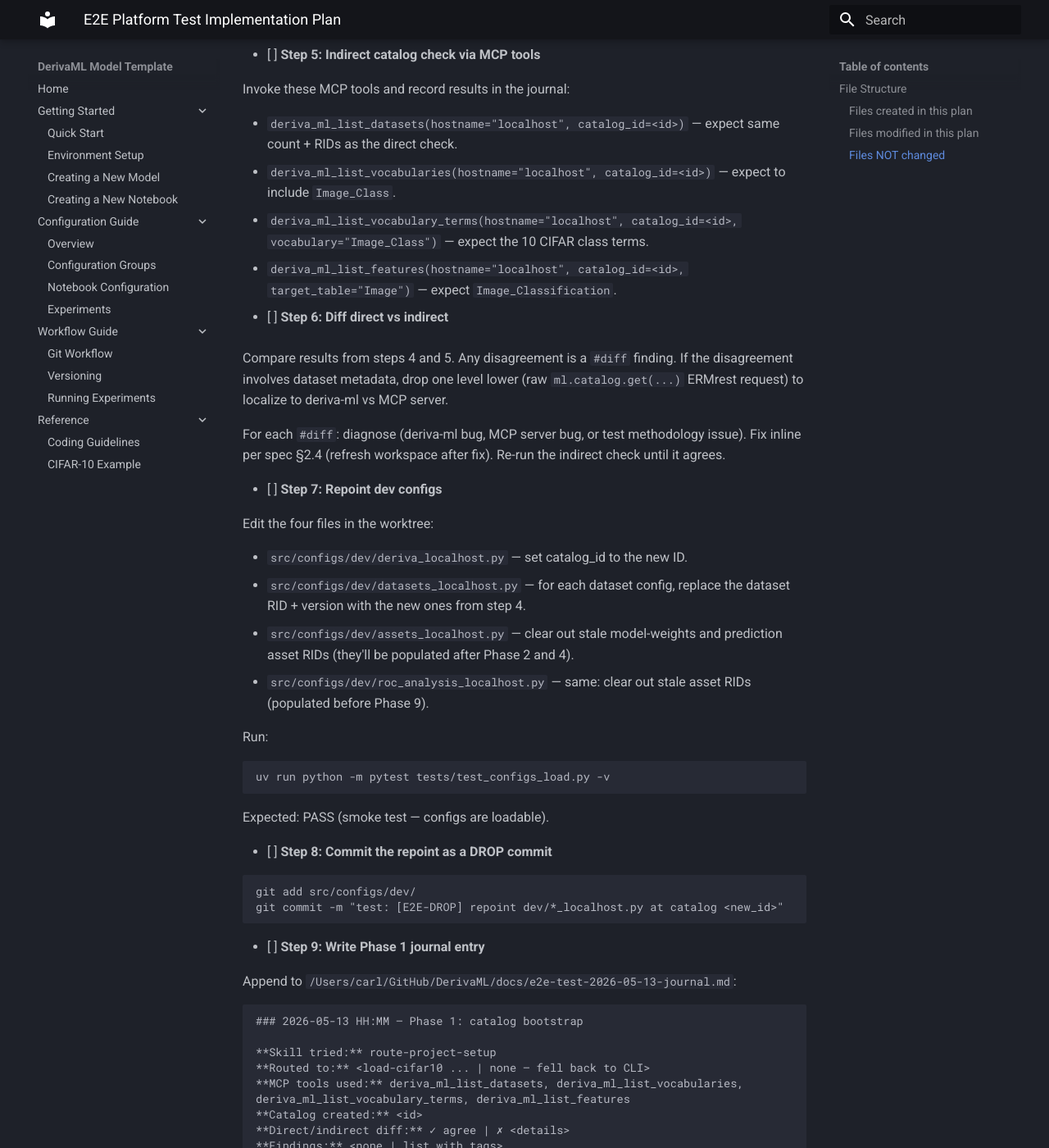
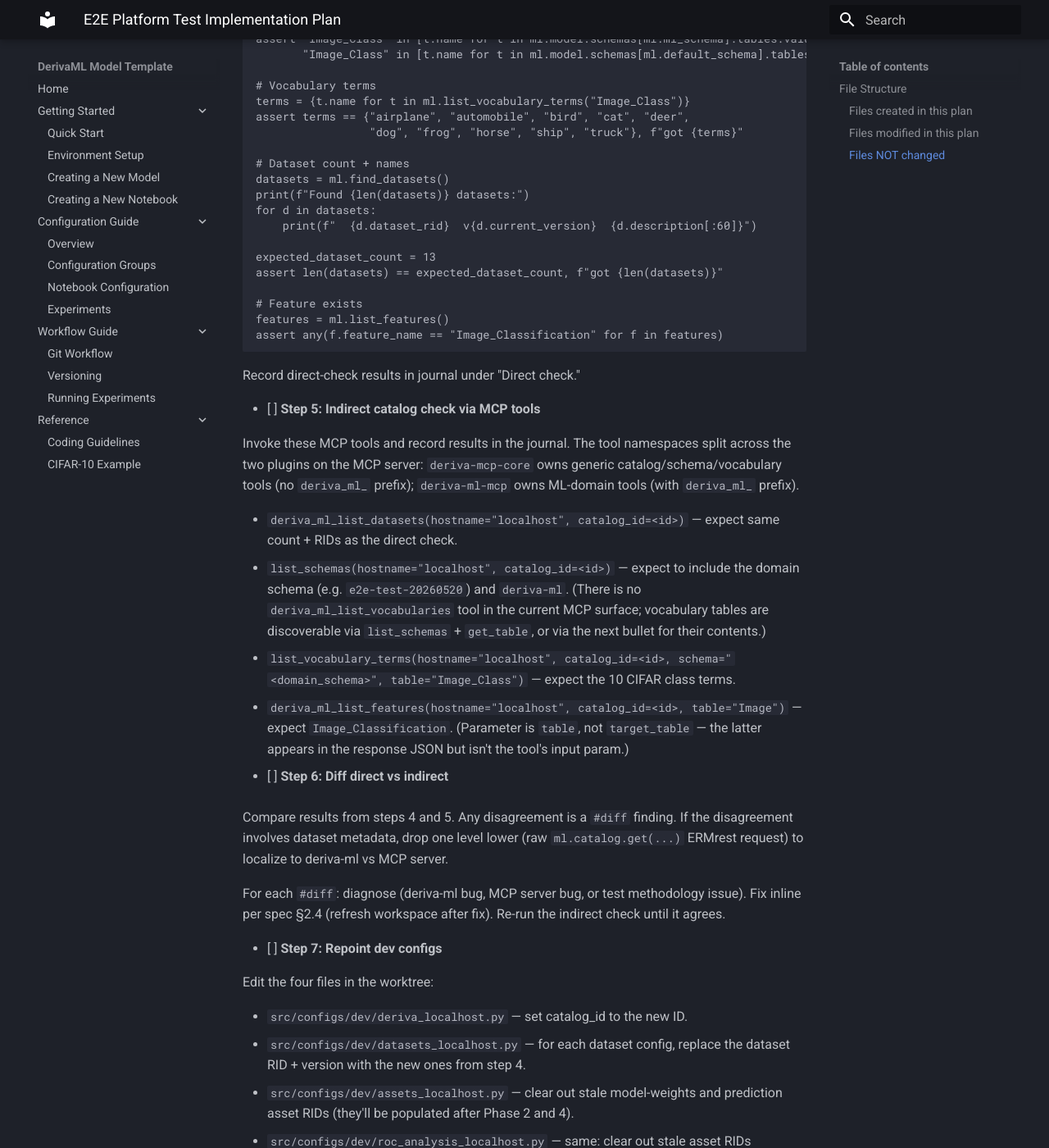
Before and after one commit to informatics-isi-edu/deriva-ml-model-template, an MkDocs documentation site: the page built from docs/superpowers/plans/2026-05-13-e2e-platform-test.md, in a window 1280 px wide and 1400 px high, scrolled down 49957 px. Shown: the whole window at 82% size. Built offline with MkDocs 1.6.1 and Material for MkDocs 9.7.7, drawn with Linux system fonts in a browser that asks for light colours; some of the changed text lies outside the part shown.

Commit message:
D1-D3: refresh e2e plan + spec to match current MCP/skill surface
Three flavors of drift accumulated since the plan was authored
2026-05-13. None changed behavior of the test session — they
made the playbook misleading for future runs.

D1: skill names
  - `route-project-setup` (deriva-ml-skills 1.2.1) → `setup-ml-catalog`
    (1.3.5). Also notes 1.3.5's `disable-model-invocation: true` gate
    on bootstrap skills: an agent-driven run cannot invoke the skill,
    only an explicit user `/deriva-ml:setup-ml-catalog` slash command
    can. Falling back to the CLI in Step 3 is the planned behavior,
    not a `#skill-issue`.
  - `route-run-workflows` (1.2.1) → `deriva-ml:execution-lifecycle`
    (1.3.5). 10 sites in plan + spec.

D2: MCP tool names that don't exist on the current surface
  - `deriva_ml_list_vocabularies` — never existed; vocabulary tables
    are discoverable via `list_schemas` + `get_table` (deriva-mcp-core),
    contents via `list_vocabulary_terms` (also deriva-mcp-core).
  - `deriva_ml_list_vocabulary_terms` — wrong namespace; the actual
    tool is `list_vocabulary_terms` on deriva-mcp-core.
  - `deriva_ml_feature_values` → `deriva_ml_list_feature_values`.
  - `deriva_ml_add_dataset_member` → `deriva_ml_add_dataset_members`
    (plural).

D3: parameter names
  - `deriva_ml_list_features(target_table=...)` → `deriva_ml_list_features(table=...)`.
    `target_table` appears in the response JSON but isn't the tool's
    input param. Same for `deriva_ml_list_feature_values`.

Plus a "date convention" note at the top of the plan: literal
`2026-05-13` references are the plan's authoring date and should
be substituted with the actual test-run date (YYYY-MM-DD) in
branch names, journal paths, and domain-schema names. The plan/spec
file paths themselves keep their authored date as permanent
references. Cross-links the most recent prior session journal
(`docs/e2e-test-2026-05-19-journal.md`) as a worked example.

Smoke test passes: tests/test_configs_load.py.

Co-Authored-By: Claude Opus 4.7 <noreply@anthropic.com>

````diff
--- a/docs/superpowers/plans/2026-05-13-e2e-platform-test.md
+++ b/docs/superpowers/plans/2026-05-13-e2e-platform-test.md
@@ -22,6 +22,22 @@ inspection checkpoint structure.
 (CIFAR-10 CNN), Jupyter (ROC notebook), Claude Code skill plugins.
 
 **Spec:** `docs/superpowers/specs/2026-05-13-e2e-platform-test-design.md`
+
+**Date convention:** Throughout this plan, the literal string
+`2026-05-13` is the **plan's authoring date**, not the test-run date.
+For each actual test execution, substitute the current session's
+date (YYYY-MM-DD) into:
+- the worktree branch name (`e2e-test/<today>`)
+- the journal file path (`docs/e2e-test-<today>-journal.md`)
+- domain-schema names like `e2e-test-<today>` (used by `load-cifar10`'s
+  `--create-catalog` argument)
+- the session-journal header ("E2E Platform Test Session Journal —
+  <today>").
+
+The plan/spec **file paths** keep their authored date (they're the
+permanent reference documents). The most recent prior session journal
+was `docs/e2e-test-2026-05-19-journal.md`; consult it for an example
+of how the substitutions look in practice.
 
 ---
 
@@ -2510,16 +2526,25 @@ Note in the journal: where does the skill write? If RIDs in catalog,
 note as `#skill-issue` and continue with workaround (export before
 cleanup); if repo files, note the path and continue.
 
-- [ ] **Step 2: Try `route-project-setup` skill**
-
+- [ ] **Step 2: Try the bootstrap routing skill**
+
+In `deriva-ml-skills` 1.3.5+, the bootstrap-routing skill is
+`deriva-ml:setup-ml-catalog` (it replaced 1.2.1's `route-project-setup`).
 Phrase the request as a user would: *"Set up a fresh CIFAR-10 catalog
 on localhost for end-to-end testing."*
 
 Observe: which skill fires? Does it route to `load-cifar10`?
 
-If it does NOT fire or routes wrong, this is a `#skill-issue`. Apply
-the meta-loop from spec §4: diagnose, fix via `skill-creator`, reload,
-re-attempt. Journal it.
+**Design note (not a `#skill-issue`):** `setup-ml-catalog` is marked
+`disable-model-invocation: true` in 1.3.5. An agent-driven test run
+**cannot** invoke it — only an explicit user `/deriva-ml:setup-ml-catalog`
+slash command can. The plan therefore expects the agent to fall back
+to the CLI per Step 3, and the journal records the gate as a design
+observation rather than a routing bug.
+
+If the skill does fire when the user invokes it and routes wrong,
+that **is** a `#skill-issue`. Apply the meta-loop from spec §4:
+diagnose, fix via `skill-creator`, reload, re-attempt. Journal it.
 
 - [ ] **Step 3: Execute the catalog-creation command**
 
@@ -2570,16 +2595,26 @@ Record direct-check results in journal under "Direct check."
 
 - [ ] **Step 5: Indirect catalog check via MCP tools**
 
-Invoke these MCP tools and record results in the journal:
+Invoke these MCP tools and record results in the journal. The tool
+namespaces split across the two plugins on the MCP server:
+`deriva-mcp-core` owns generic catalog/schema/vocabulary tools (no
+`deriva_ml_` prefix); `deriva-ml-mcp` owns ML-domain tools (with
+`deriva_ml_` prefix).
 
 - `deriva_ml_list_datasets(hostname="localhost", catalog_id=<id>)` —
   expect same count + RIDs as the direct check.
-- `deriva_ml_list_vocabularies(hostname="localhost", catalog_id=<id>)` —
-  expect to include `Image_Class`.
-- `deriva_ml_list_vocabulary_terms(hostname="localhost", catalog_id=<id>, vocabulary="Image_Class")` —
+- `list_schemas(hostname="localhost", catalog_id=<id>)` —
+  expect to include the domain schema (e.g. `e2e-test-20260520`) and
+  `deriva-ml`. (There is no `deriva_ml_list_vocabularies` tool in
+  the current MCP surface; vocabulary tables are discoverable via
+  `list_schemas` + `get_table`, or via the next bullet for their
+  contents.)
+- `list_vocabulary_terms(hostname="localhost", catalog_id=<id>, schema="<domain_schema>", table="Image_Class")` —
   expect the 10 CIFAR class terms.
-- `deriva_ml_list_features(hostname="localhost", catalog_id=<id>, target_table="Image")` —
-  expect `Image_Classification`.
+- `deriva_ml_list_features(hostname="localhost", catalog_id=<id>, table="Image")` —
+  expect `Image_Classification`. (Parameter is `table`, not
+  `target_table` — the latter appears in the response JSON but isn't
+  the tool's input param.)
 
 - [ ] **Step 6: Diff direct vs indirect**
 
@@ -2624,10 +2659,10 @@ Append to `/Users/carl/GitHub/DerivaML/docs/e2e-test-2026-05-13-journal.md`:
 ```markdown
 ### 2026-05-13 HH:MM — Phase 1: catalog bootstrap
 
-**Skill tried:** route-project-setup
-**Routed to:** <load-cifar10 ... | none — fell back to CLI>
-**MCP tools used:** deriva_ml_list_datasets, deriva_ml_list_vocabularies,
-deriva_ml_list_vocabulary_terms, deriva_ml_list_features
+**Skill tried:** deriva-ml:setup-ml-catalog (gated: disable-model-invocation)
+**Routed to:** <load-cifar10 ... | none — fell back to CLI per the gate>
+**MCP tools used:** deriva_ml_list_datasets, list_schemas,
+list_vocabulary_terms, deriva_ml_list_features
 **Catalog created:** <id>
 **Direct/indirect diff:** ✓ agree | ✗ <details>
 **Findings:** <none | list with tags>
@@ -2660,7 +2695,7 @@ Wait for explicit user response.
 
 ## Task B2: Phase 2 — Quick training (dry-run, then real)
 
-- [ ] **Step 1: Try `route-run-workflows` skill (dry-run)**
+- [ ] **Step 1: Try `deriva-ml:execution-lifecycle` skill (dry-run)**
 
 User-style request: *"Run the cifar10_quick experiment as a dry run."*
 
@@ -2786,8 +2821,10 @@ for img in images:
 
 - [ ] **Step 3: Indirect check via MCP**
 
-- `deriva_ml_feature_values(hostname=..., catalog_id=..., target_table="Image", feature_name="Image_Classification", limit=10)` —
+- `deriva_ml_list_feature_values(hostname=..., catalog_id=..., table="Image", feature_name="Image_Classification", limit=10)` —
   same 10 records (or 10 different ones; just verify shape and values).
+  (The parameter is `table` (not `target_table`) and the tool name is
+  `deriva_ml_list_feature_values` (not `deriva_ml_feature_values`).)
 
 - [ ] **Step 4: Diff and journal**
 
@@ -2807,7 +2844,7 @@ Wait.
 
 ## Task B4: Phase 4 — Multirun (parent/child execution lineage)
 
-- [ ] **Step 1: Try `route-run-workflows` skill**
+- [ ] **Step 1: Try `deriva-ml:execution-lifecycle` skill**
 
 User-style request: *"Run the quick vs extended multirun comparison."*
 
@@ -2936,9 +2973,10 @@ assert elapsed_2 < elapsed_1 / 2 or elapsed_2 < 1.0, "Cache did not serve repeat
 
 - [ ] **Step 3: Re-run an MCP-side vocabulary lookup**
 
-Call `deriva_ml_list_vocabulary_terms` for `Image_Class` twice.
-Observe whether the second call is faster, returns identical results,
-and (if introspectable) hits a cache.
+Call `list_vocabulary_terms` (deriva-mcp-core) for `Image_Class` twice
+with the same `(hostname, catalog_id, schema, table)`. Observe whether
+the second call is faster, returns identical results, and (if
+introspectable) hits a cache.
 
 - [ ] **Step 4: Journal findings**
 
@@ -3121,9 +3159,9 @@ Open the Workflow row in Chaise or via direct query. Verify:
 
 - [ ] **Step 2: Audit script-generation help**
 
-If `route-run-workflows` (or another skill) helped author the new
+If `deriva-ml:execution-lifecycle` (or another skill) helped author the new
 experiment config in Phase 7, journal that path. If no skill helped,
-note as `#skill-issue` (missing skill / `route-run-workflows` doesn't
+note as `#skill-issue` (missing skill / `deriva-ml:execution-lifecycle` doesn't
 cover authoring).
 
 - [ ] **Step 3: User inspection checkpoint**
@@ -3154,7 +3192,7 @@ git add src/configs/dev/
 git commit -m "test: [E2E-DROP] repoint roc_analysis configs with prediction asset RIDs"
 ```
 
-- [ ] **Step 2: Try `route-run-workflows` skill for notebook**
+- [ ] **Step 2: Try `deriva-ml:execution-lifecycle` skill for notebook**
 
 User-style request: *"Run the ROC analysis notebook against the
 localhost catalog using the latest predictions."*
````
Also changed, not shown: other parts of docs/superpowers/plans/2026-05-13-e2e-platform-test.md (+1 -1 lines), docs/superpowers/specs/2026-05-13-e2e-platform-test-design.md (+23 -16 lines).
